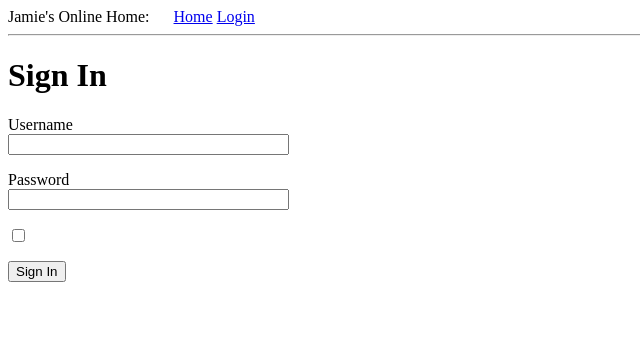
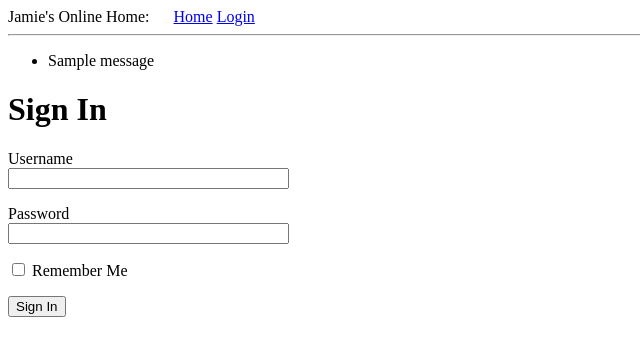
Before and after one commit to demonfell/jamiesite, a Flask app: page /login in a window 1280 px wide. Shown: the top 356 px of the page, without its empty margins (0-640 px from the left). Run offline with Flask 2, Linux system fonts and the light colour scheme; one stand-in notice (Sample message) is shown.

Commit message:
Corrections, and error handling.

```diff
--- a/app/routes.py
+++ b/app/routes.py
@@ -26,11 +26,11 @@ def index():
     ]
     return render_template('index.html', title='The Homepage of Jamie', fortune_text=fortune_text, albums=albums)
 
-@app.route('/login')
+@app.route('/login', methods=['GET', 'POST'])
 def login():
     form = LoginForm()
     if form.validate_on_submit():
-        flash('Login requested for user {}, remember_me={}',format(
+        flash('Login requested for user {}, remember_me={}'.format(
             form.username.data, form.remember_me.data))
         return redirect('/index')
-    return render_template('login.html', title="Sign In", form=form)
+    return render_template('login.html', title='Sign In', form=form)
--- a/app/templates/base.html
+++ b/app/templates/base.html
@@ -13,6 +13,15 @@
          <a href="/login">Login</a>
         </div>
         <hr>
+        {% with messages = get_flashed_messages() %}
+        {% if messages %}
+        <ul>
+            {% for message in messages %}
+            <li>{{ message }}</li>
+            {% endfor %}
+        </ul>
+        {% endif %}
+        {% endwith %}
         {% block content %}{% endblock %}
         </body>
 </html>
--- a/app/templates/login.html
+++ b/app/templates/login.html
@@ -2,17 +2,23 @@
 
 {% block content %}
 <h1>Sign In</h1>
-<form action = "" method="post" novalidate>
-    {{ form.hidden_tag()}}
+<form action ="" method="post" novalidate>
+    {{ form.hidden_tag() }}
 <p>
     {{ form.username.label }}<br>
-    {{ form.username(size=32) }}
+    {{ form.username(size=32) }}<br>
+    {% for error in form.username.errors %}
+    <span style="color:red;">[{{ error }}]</span>
+    {% endfor %}
 </p>
 <p>
     {{ form.password.label }}<br>
     {{ form.password(size=32) }}
+    {% for error in form.password.errors %}
+    <span style="color:red;">[{{ error }}]</span>
+    {% endfor %}
 </p>
-<p>{{ form.remember_me() }} {{ form.remember_me().label }}</p>
+<p>{{ form.remember_me() }} {{ form.remember_me.label }}</p>
 <p>{{ form.submit() }}</p>
 </form>
 {% endblock %}
```
